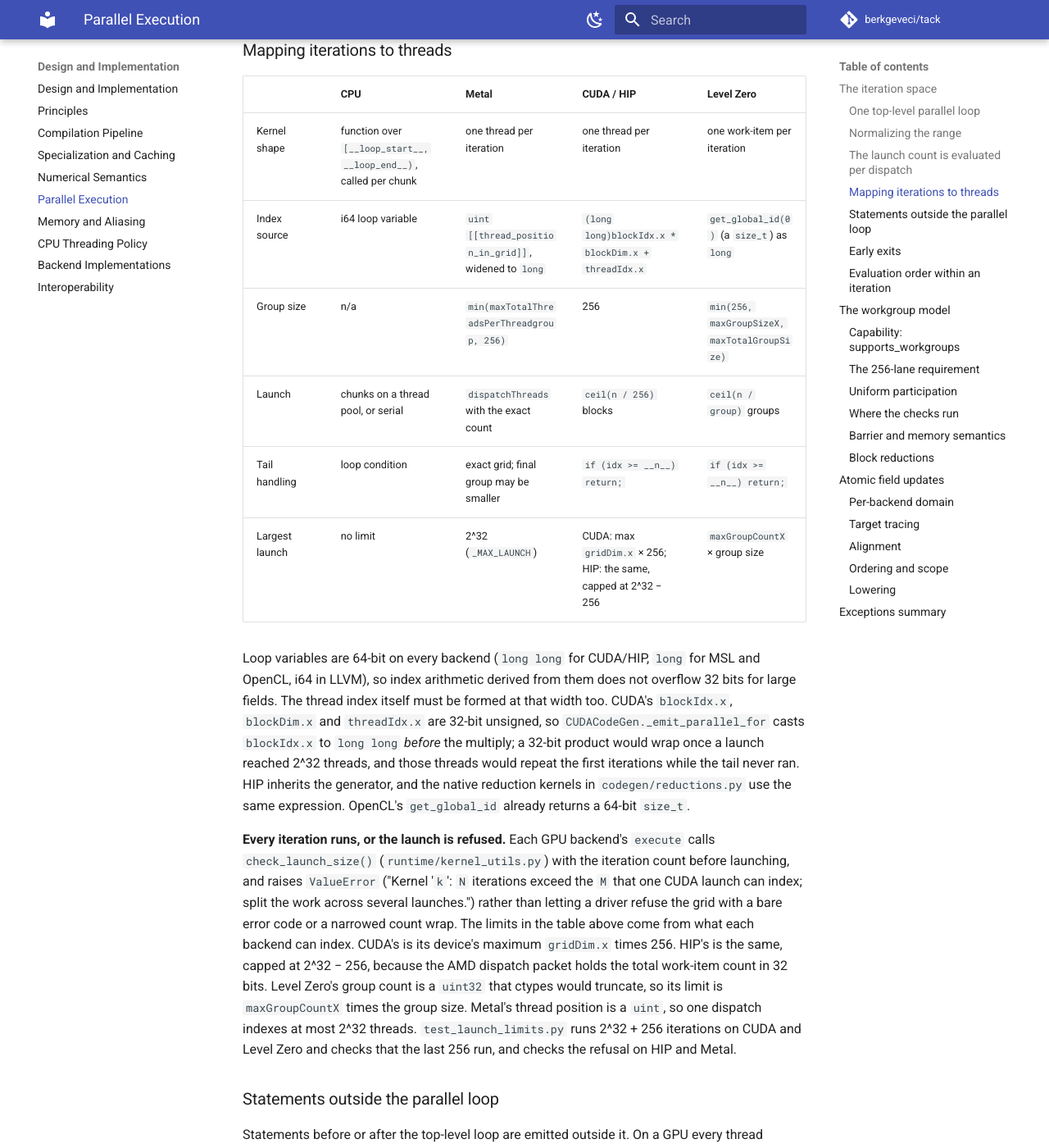
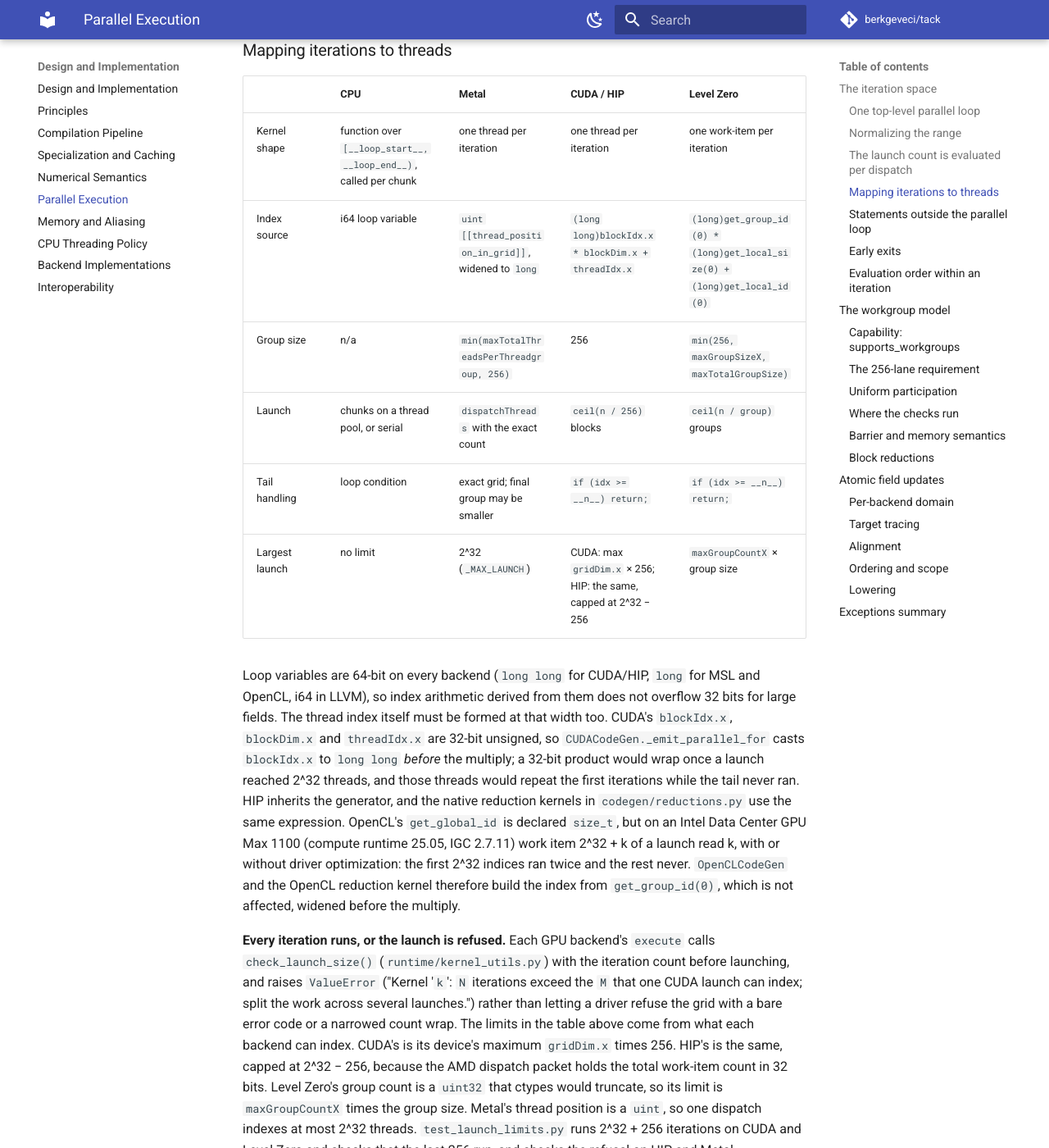
Before and after one commit to berkgeveci/tack, an MkDocs documentation site: the page built from docs/design/parallel-execution.md, in a window 1280 px wide and 1400 px high, scrolled down 1998 px. Shown: the whole window at 82% size. Built offline with MkDocs 1.6.1 and Material for MkDocs 9.7.7, drawn with Linux system fonts in a browser that asks for light colours; comment, search, counter and statistics services are not loaded.

Commit message:
Index OpenCL launches from the group id, not get_global_id
get_global_id(0) is declared size_t, but Intel's driver computes it in
32 bits. On a Data Center GPU Max 1100 (compute runtime 25.05, IGC
2.7.11) a launch of 2^32 + 256 iterations was accepted and ran every
work item, but item 2^32 + k read index k: the first 256 indices ran
twice and the tail never. Driver optimization flags made no
difference. The native reductions were indexed the same way, so a sum
or max over more than 2^32 elements ignored everything past 2^32.

Build the index as get_group_id(0) * get_local_size(0) +
get_local_id(0), widened to long before the multiply, as CUDA and HIP
already do with blockIdx.x. test_launch_past_2_32_iterations_reaches_
every_index fails at 798fb70 and passes with this; a reduction over
2^32 + 2^20 elements whose only nonzero values lie past 2^32 returned
0 before and the right sum and max after.

Co-Authored-By: Claude Opus 5.5 <noreply@anthropic.com>

```diff
--- a/docs/design/parallel-execution.md
+++ b/docs/design/parallel-execution.md
@@ -88,7 +88,7 @@ new array length reuses the compiled variant; see
 | | CPU | Metal | CUDA / HIP | Level Zero |
 |---|---|---|---|---|
 | Kernel shape | function over `[__loop_start__, __loop_end__)`, called per chunk | one thread per iteration | one thread per iteration | one work-item per iteration |
-| Index source | i64 loop variable | `uint [[thread_position_in_grid]]`, widened to `long` | `(long long)blockIdx.x * blockDim.x + threadIdx.x` | `get_global_id(0)` (a `size_t`) as `long` |
+| Index source | i64 loop variable | `uint [[thread_position_in_grid]]`, widened to `long` | `(long long)blockIdx.x * blockDim.x + threadIdx.x` | `(long)get_group_id(0) * (long)get_local_size(0) + (long)get_local_id(0)` |
 | Group size | n/a | `min(maxTotalThreadsPerThreadgroup, 256)` | 256 | `min(256, maxGroupSizeX, maxTotalGroupSize)` |
 | Launch | chunks on a thread pool, or serial | `dispatchThreads` with the exact count | `ceil(n / 256)` blocks | `ceil(n / group)` groups |
 | Tail handling | loop condition | exact grid; final group may be smaller | `if (idx >= __n__) return;` | `if (idx >= __n__) return;` |
@@ -103,8 +103,12 @@ casts `blockIdx.x` to `long long` *before* the multiply; a 32-bit product
 would wrap once a launch reached 2^32 threads, and those threads would
 repeat the first iterations while the tail never ran. HIP inherits the
 generator, and the native reduction kernels in `codegen/reductions.py` use
-the same expression. OpenCL's `get_global_id` already returns a 64-bit
-`size_t`.
+the same expression. OpenCL's `get_global_id` is declared `size_t`, but on
+an Intel Data Center GPU Max 1100 (compute runtime 25.05, IGC 2.7.11) work
+item 2^32 + k of a launch read k, with or without driver optimization: the
+first 2^32 indices ran twice and the rest never. `OpenCLCodeGen` and the
+OpenCL reduction kernel therefore build the index from `get_group_id(0)`,
+which is not affected, widened before the multiply.
 
 **Every iteration runs, or the launch is refused.** Each GPU backend's
 `execute` calls `check_launch_size()` (`runtime/kernel_utils.py`) with the
```
Also changed, not shown: CLAUDE.md (+2 -2 lines), docs/design/backend-implementations.md (+3 -1 lines), docs/developers-guide/05-codegen.md (+3 -2 lines), 3 other files.
